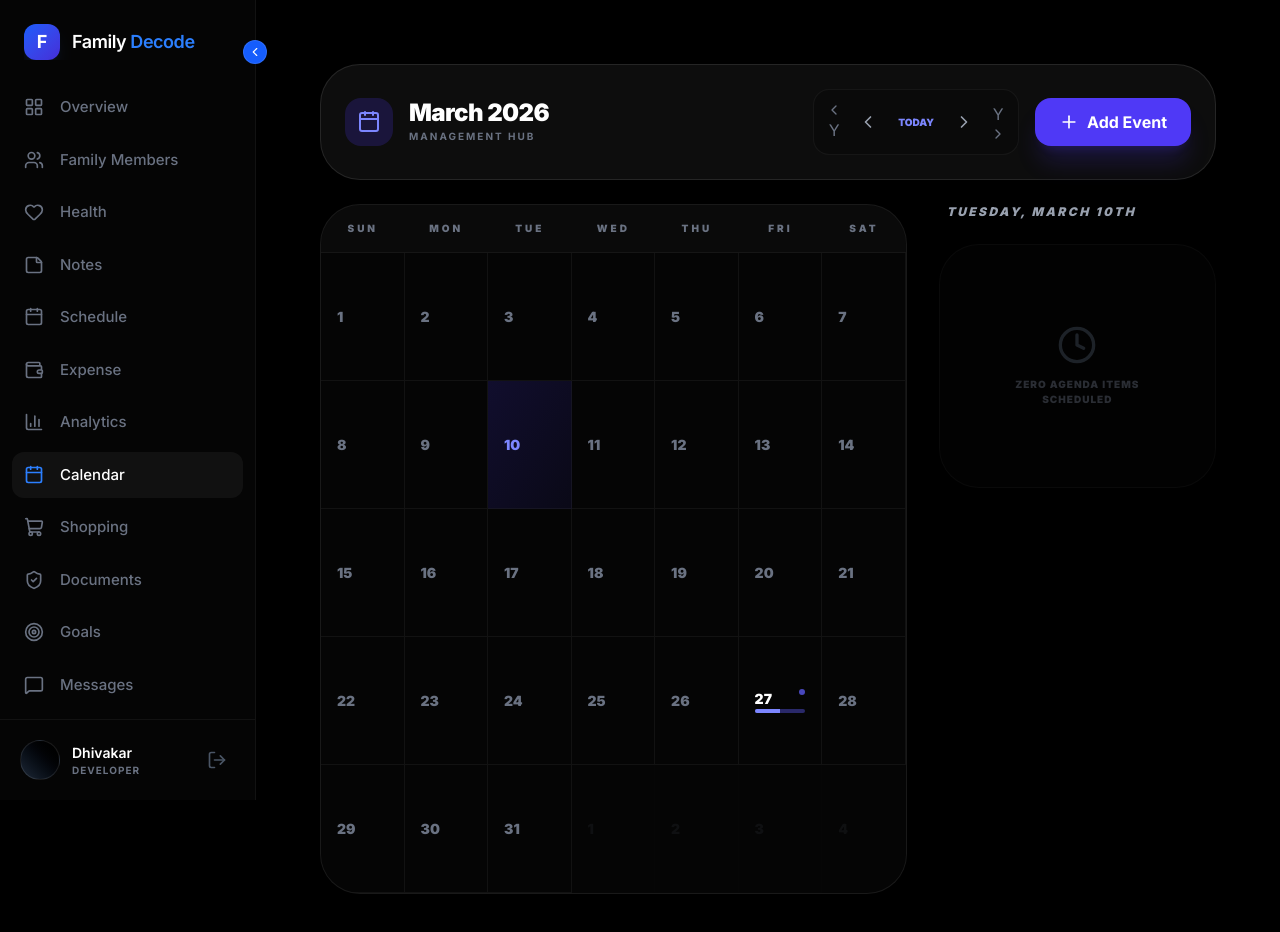
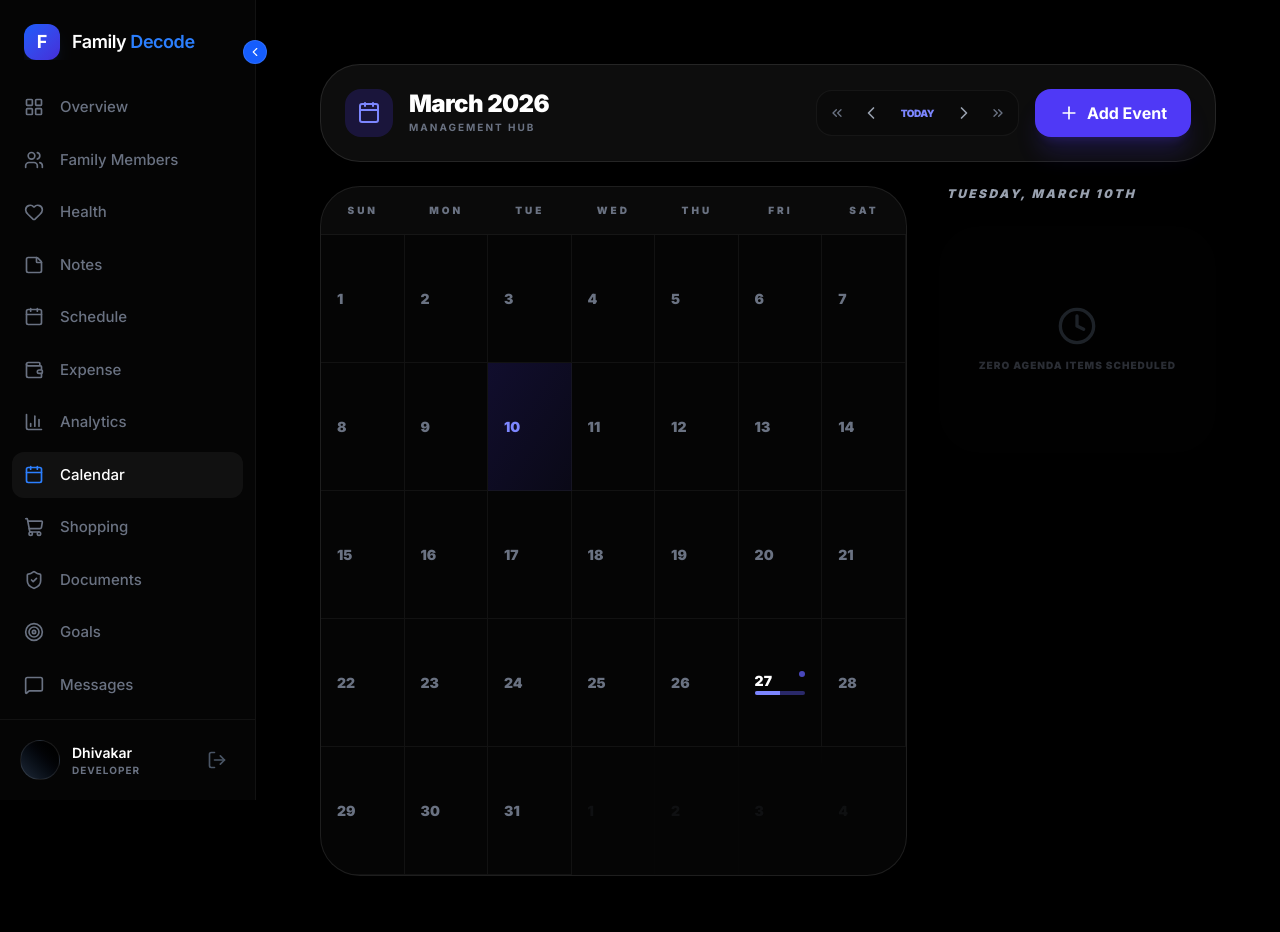
Before and after one commit to thenameisdhivakar/family-decode, a Next.js app: page /calendar in a window 1280 px wide. Both pictures are taken after a click on the button "10". Shown: the top 932 px of the page. Built offline with nearby package versions, Linux system fonts and the light colour scheme.

Commit message:
fixed calender

```diff
--- a/app/calendar/page.tsx
+++ b/app/calendar/page.tsx
@@ -1,23 +1,36 @@
 'use client';
 
 import { useState } from 'react';
-import { ChevronLeft, ChevronRight, Plus, Clock, MoreVertical, Calendar as CalendarIcon, X, ChevronDoubleLeft, ChevronDoubleRight } from 'lucide-react';
+// FIX: Changed ChevronDoubleLeft/Right to ChevronsLeft/Right
+import {
+    ChevronLeft, ChevronRight, Plus, Clock, MoreVertical,
+    Calendar as CalendarIcon, X, ChevronsLeft, ChevronsRight
+} from 'lucide-react';
 import {
     format, addMonths, subMonths, addYears, subYears, startOfMonth, endOfMonth,
     startOfWeek, endOfWeek, isSameMonth, isSameDay, eachDayOfInterval
 } from 'date-fns';
 
+// 1. Define the Event Interface for Type Safety
+interface CalendarEvent {
+    id: number;
+    date: Date;
+    time: string;
+    title: string;
+    category: string;
+    color: string;
+}
+
 export default function CombinedCalendar() {
-    // State for the currently viewed month/year
     const [viewDate, setViewDate] = useState(new Date());
     const [selectedDate, setSelectedDate] = useState(new Date());
     const [isModalOpen, setIsModalOpen] = useState(false);
 
-    const [events, setEvents] = useState([
+    // 2. Apply the Interface to the state
+    const [events, setEvents] = useState<CalendarEvent[]>([
         { id: 1, date: new Date(), time: '10:00 AM', title: 'Developer Sync', category: 'Work', color: 'bg-blue-500' },
     ]);
 
-    // Calendar Grid Logic - Re-calculates whenever viewDate changes
     const monthStart = startOfMonth(viewDate);
     const monthEnd = endOfMonth(monthStart);
     const calendarDays = eachDayOfInterval({
@@ -27,7 +40,6 @@ export default function CombinedCalendar() {
 
     const dailyEvents = events.filter(event => isSameDay(event.date, selectedDate));
 
-    // --- NAVIGATION HANDLERS ---
     const nextMonth = () => setViewDate(addMonths(viewDate, 1));
     const prevMonth = () => setViewDate(subMonths(viewDate, 1));
     const nextYear = () => setViewDate(addYears(viewDate, 1));
@@ -35,7 +47,6 @@ export default function CombinedCalendar() {
 
     return (
         <div className="max-w-6xl mx-auto space-y-6 relative pb-10">
-            {/* Header with Fixed Navigation */}
             <header className="flex flex-col md:flex-row justify-between items-center bg-white/5 p-6 rounded-[2.5rem] border border-white/10 backdrop-blur-xl gap-4">
                 <div className="flex items-center gap-4">
                     <div className="p-3 bg-indigo-600/20 rounded-2xl">
@@ -50,15 +61,24 @@ export default function CombinedCalendar() {
                 </div>
 
                 <div className="flex items-center gap-4">
-                    {/* Month/Year Switcher Controls */}
                     <div className="flex items-center bg-black/20 p-1 rounded-2xl border border-white/5">
-                        <button onClick={prevYear} className="p-2 hover:bg-white/5 rounded-xl text-gray-500 hover:text-white transition-all" title="Prev Year"><ChevronLeft className="w-4 h-4" />Y</button>
-                        <button onClick={prevMonth} className="p-2 hover:bg-white/10 rounded-xl text-gray-400 hover:text-indigo-400 transition-all"><ChevronLeft size={20} /></button>
+                        {/* FIX: Used ChevronsLeft for Year Navigation */}
+                        <button onClick={prevYear} className="p-2 hover:bg-white/5 rounded-xl text-gray-500 hover:text-white transition-all">
+                            <ChevronsLeft className="w-4 h-4" />
+                        </button>
+                        <button onClick={prevMonth} className="p-2 hover:bg-white/10 rounded-xl text-gray-400 hover:text-indigo-400 transition-all">
+                            <ChevronLeft size={20} />
+                        </button>
 
-                        <button onClick={() => setViewDate(new Date())} className="px-3 text-[10px] font-black uppercase text-indigo-400 hover:text-white transition-colors">Today</button>
+                        <button onClick={() => setViewDate(new Date())} className="px-3 text-[10px] font-black uppercase text-indigo-400 hover:text-white transition-colors tracking-tighter">Today</button>
 
-                        <button onClick={nextMonth} className="p-2 hover:bg-white/10 rounded-xl text-gray-400 hover:text-indigo-400 transition-all"><ChevronRight size={20} /></button>
-                        <button onClick={nextYear} className="p-2 hover:bg-white/5 rounded-xl text-gray-500 hover:text-white transition-all" title="Next Year">Y<ChevronRight className="w-4 h-4" /></button>
+                        <button onClick={nextMonth} className="p-2 hover:bg-white/10 rounded-xl text-gray-400 hover:text-indigo-400 transition-all">
+                            <ChevronRight size={20} />
+                        </button>
+                        {/* FIX: Used ChevronsRight for Year Navigation */}
+                        <button onClick={nextYear} className="p-2 hover:bg-white/5 rounded-xl text-gray-500 hover:text-white transition-all">
+                            <ChevronsRight className="w-4 h-4" />
+                        </button>
                     </div>
 
                     <button
@@ -71,8 +91,7 @@ export default function CombinedCalendar() {
             </header>
 
             <div className="grid grid-cols-1 lg:grid-cols-12 gap-8">
-                {/* LEFT: The Responsive Month Grid */}
-                <div className="lg:col-span-8 glass-card rounded-[2.5rem] border border-white/10 overflow-hidden shadow-2xl">
+                <div className="lg:col-span-8 bg-white/[0.02] rounded-[2.5rem] border border-white/10 overflow-hidden shadow-2xl">
                     <div className="grid grid-cols-7 border-b border-white/5 bg-white/[0.02]">
                         {['Sun', 'Mon', 'Tue', 'Wed', 'Thu', 'Fri', 'Sat'].map(d => (
                             <div key={d} className="py-4 text-center text-[10px] font-black uppercase tracking-[0.3em] text-gray-500">{d}</div>
@@ -118,7 +137,6 @@ export default function CombinedCalendar() {
                     </div>
                 </div>
 
-                {/* RIGHT: Modern Agenda View */}
                 <div className="lg:col-span-4 space-y-6">
                     <div className="flex items-center justify-between px-2">
                         <h3 className="text-xs font-black uppercase tracking-[0.2em] text-gray-400 italic">
@@ -129,7 +147,7 @@ export default function CombinedCalendar() {
                     <div className="space-y-4">
                         {dailyEvents.length > 0 ? (
                             dailyEvents.map((item) => (
-                                <div key={item.id} className="group glass-card p-5 rounded-[2rem] border border-white/5 flex items-center gap-5 transition-all hover:border-white/20 hover:scale-[1.02]">
+                                <div key={item.id} className="group bg-white/[0.03] p-5 rounded-[2rem] border border-white/5 flex items-center gap-5 transition-all hover:border-white/20 hover:scale-[1.02]">
                                     <div className="text-right min-w-[60px]">
                                         <p className="text-xs font-black text-white">{item.time}</p>
                                         <p className="text-[9px] text-gray-500 font-bold uppercase mt-1">Today</p>
@@ -143,7 +161,7 @@ export default function CombinedCalendar() {
                                 </div>
                             ))
                         ) : (
-                            <div className="py-20 glass-card border-dashed border-white/10 rounded-[2.5rem] flex flex-col items-center justify-center space-y-3 opacity-40">
+                            <div className="py-20 bg-white/[0.01] border-dashed border-white/10 rounded-[2.5rem] flex flex-col items-center justify-center space-y-3 opacity-40">
                                 <Clock className="w-10 h-10 text-gray-600" />
                                 <p className="text-[10px] font-black uppercase tracking-widest text-gray-500 text-center px-10">Zero Agenda Items Scheduled</p>
                             </div>
```
